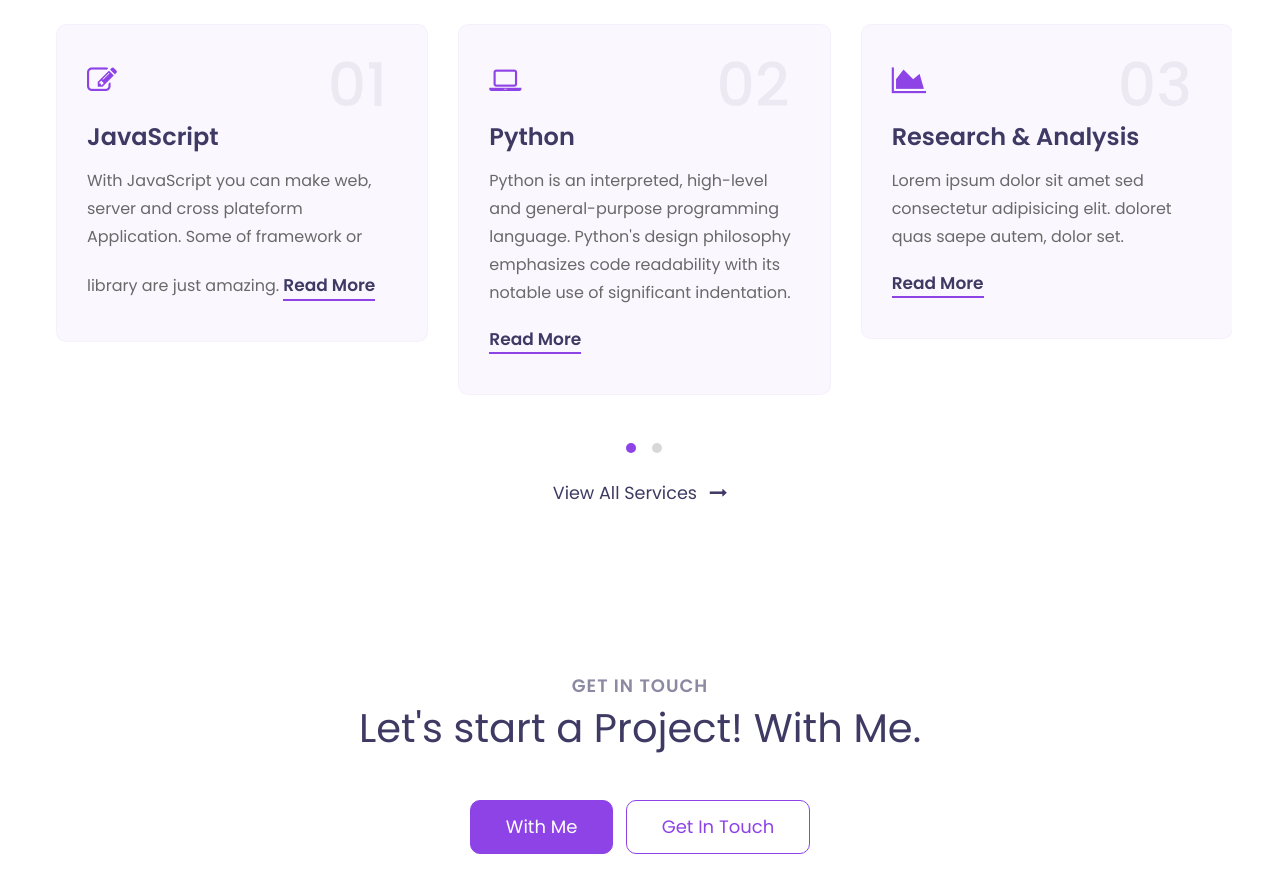
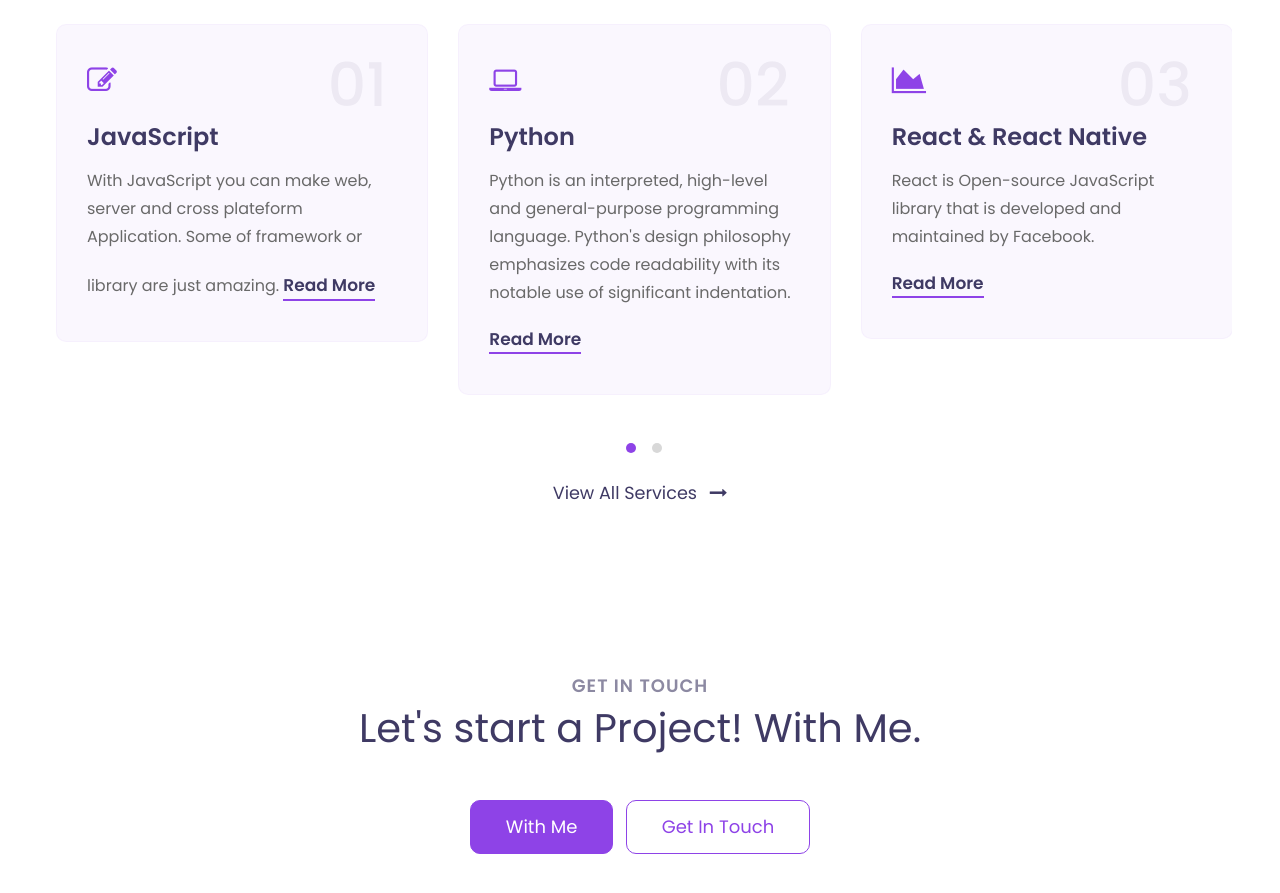
Before and after one commit to ihrithikDev/ihrithikDev.github.io, a plain HTML site: page index.html in a window 1280 px wide. Shown: the part 1860-2753 px from the top of the page. Drawn offline with Linux system fonts and the light colour scheme.

Commit message:
changes in index files

```diff
--- a/index.html
+++ b/index.html
@@ -194,9 +194,8 @@ Author URL: www.github.com/ihrithikDev
                                       <span class="fa fa-area-chart"></span>
                                     </div>
                                     <h4 class="number">03</h4>
-                                    <h4><a href="#url">Research & Analysis</a></h4>
-                                    <p>Lorem ipsum dolor sit amet sed consectetur adipisicing elit.
-                                      doloret quas saepe autem, dolor set.</p>
+                                    <h4><a href="#url">React & React Native</a></h4>
+                                    <p>React is Open-source JavaScript library that is developed and maintained by Facebook.</p>
                                       <a href="#read" class="read">Read more</a>
                                   </div>
                             </div>
```
